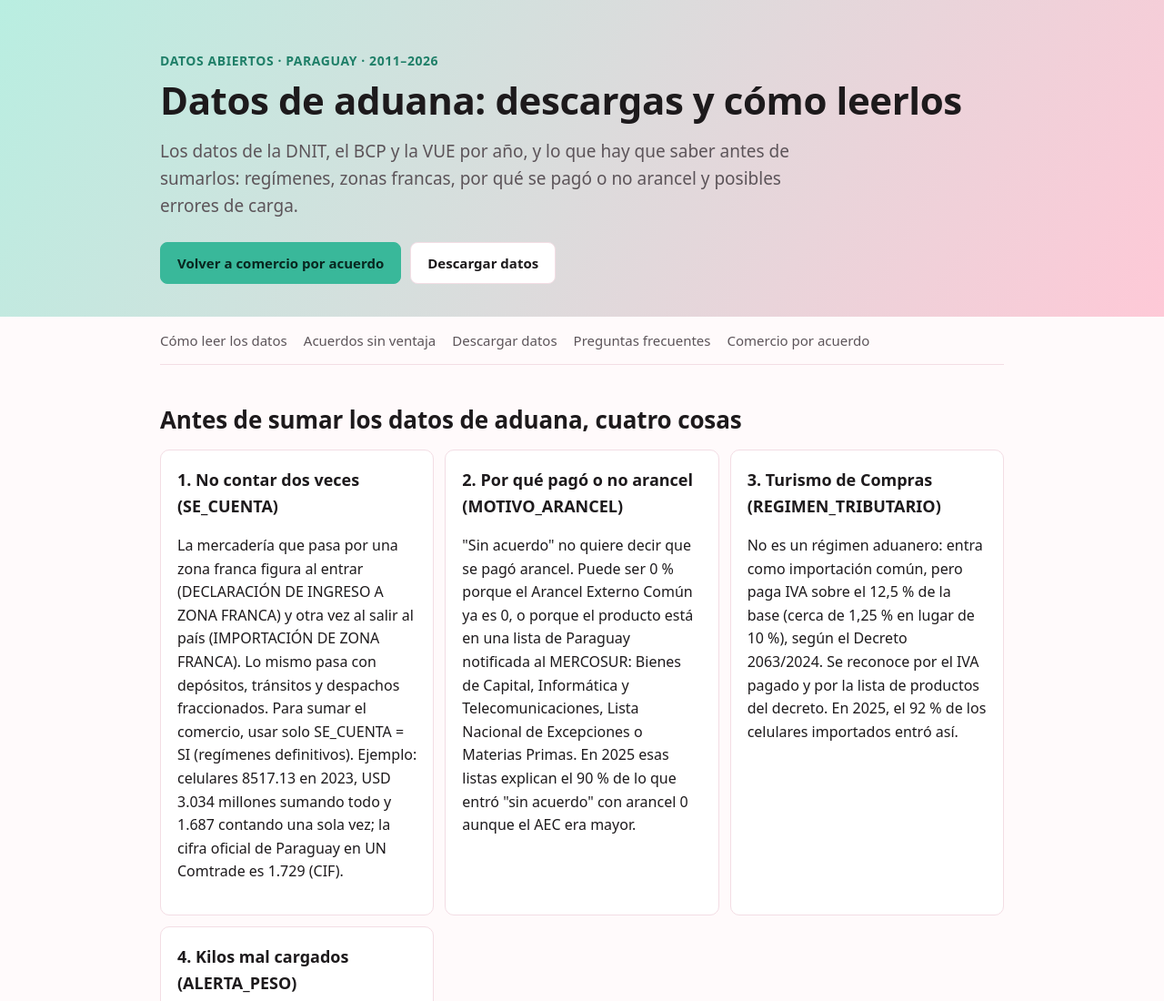
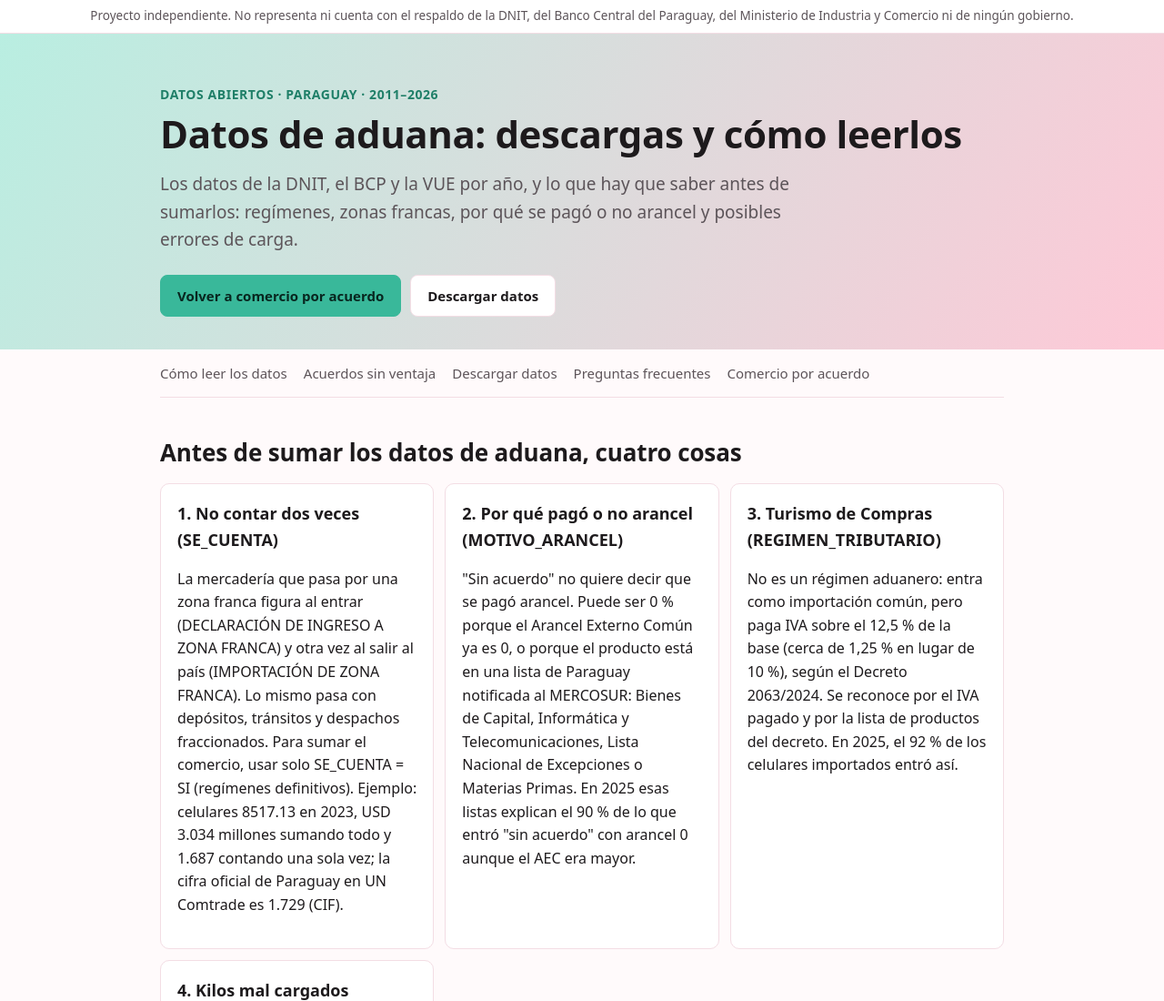
Before and after one commit to silvia-mov/comercio-exterior-paraguay-acuerdos, a plain HTML site: page docs/aduana.html in a window 1280 px wide. Shown: the top 1100 px of the page at 91% size. Drawn offline with Linux system fonts and the light colour scheme.

Commit message:
Aviso de proyecto independiente al inicio; tarjetas unificadas; página de versiones y correlaciones de la NCM

```diff
--- a/docs/aduana.html
+++ b/docs/aduana.html
@@ -122,9 +122,11 @@ footer { margin-top: 48px; padding: 28px 0 48px; border-top: 1px solid var(--lin
 .comentar p { margin: 0 0 14px; }
 .comentar a.boton { display: inline-block; padding: 9px 16px; border-radius: 8px; background: #39b89a; color: #08261f; font-weight: 600; text-decoration: none; }
 @media print { .comentar { display: none !important; } }
+.aviso-top { background: var(--panel); border-bottom: 1px solid var(--line); color: var(--text2); font-size: 13.5px; text-align: center; padding: 7px 16px; }
 </style>
 </head>
 <body>
+<div class="aviso-top">Proyecto independiente. No representa ni cuenta con el respaldo de la DNIT, del Banco Central del Paraguay, del Ministerio de Industria y Comercio ni de ningún gobierno.</div>
 
 <header>
   <div class="wrap">
```
Also changed, not shown: docs/index.html (+2 -0 lines), docs/img/tarjeta_aduana_dark.png (added), docs/img/tarjeta_aduana_light.png (added), docs/img/tarjeta_dark.png, docs/img/tarjeta_light.png.
